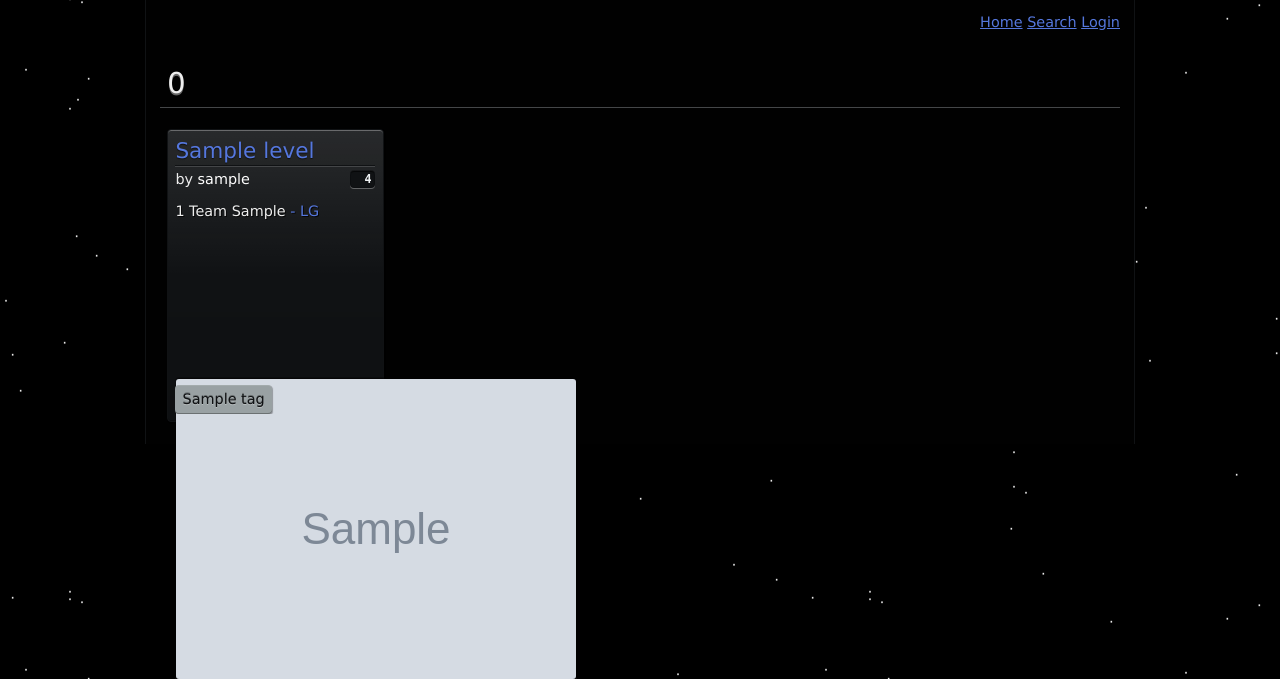
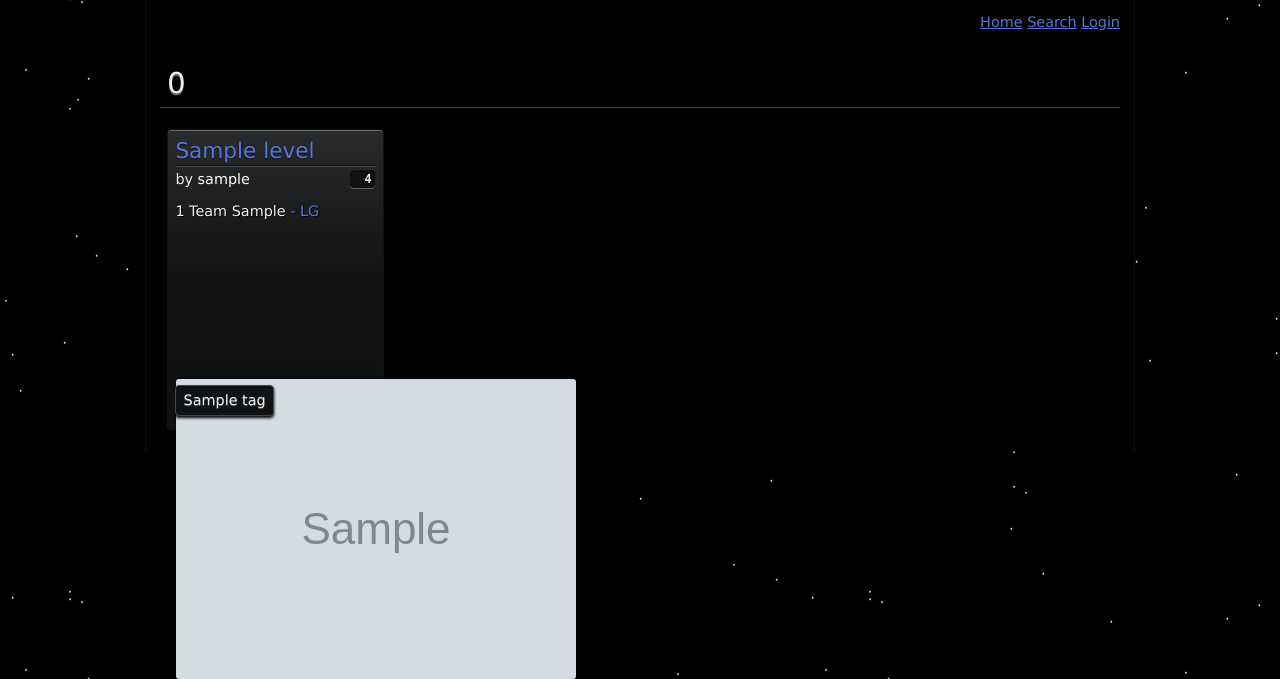
Before and after one commit to bkconrad/pleiades, a CakePHP app: the page made by app/View/Levels/index.ctp in a window 1280 px wide. Shown: the part 48-727 px from the top of the page. Run offline with PHP 8.4 and a stand-in for CakePHP, Linux system fonts and the light colour scheme; the template is opened without the code that fills it: most values are stand-ins (such as "Sample title", 1, 10 or a date in 2020); grey boxes marked "Sample" are stand-in pictures; data that the repository does not hold is empty; some libraries are stand-ins or nearby versions.

Commit message:
spiffy up tags

```diff
--- a/sass/src/pleiades.scss
+++ b/sass/src/pleiades.scss
@@ -815,6 +815,10 @@ pre.submission {
   -webkit-padding-start: 0;
 }
 
+.small-tags {
+  min-height: 3em;
+}
+
 .tags {
   input, .input {
     margin-bottom: 0;
@@ -823,8 +827,8 @@ pre.submission {
 
 li.tag, .tags .checkbox {
   @include rounded;
-  @include raised-box(0.1, 0.3);
-  background: $midmid;
+  background: $dark;
+  border: 1px solid $mid;
   clear: none;
   display: inline-block;
 }
@@ -832,6 +836,7 @@ li.tag, .tags .checkbox {
 li.tag {
   margin: .5em;
   list-style: none;
+  box-shadow: 0 2px 3px $offblack;
 }
 
 .tags .checkbox {
@@ -849,7 +854,7 @@ li.tag {
 }
 
 li.tag a, .tags .checkbox label {
-  @include inset-text($dark);
+  @include inset-text($high);
   text-decoration: none;
   font-weight: normal;
   font-size: 1em;
@@ -862,8 +867,9 @@ li.tag a, .tags .checkbox label {
 
 li.tag:hover, .tags .checkbox:hover {
   background: $mid;
+  border-color: $midhigh;
   a, label {
-    @include inset-text($high);
+    @include inset-text($midhigh);
   }
 }
 
```
Also changed, not shown: app/webroot/css/pleiades.css.
